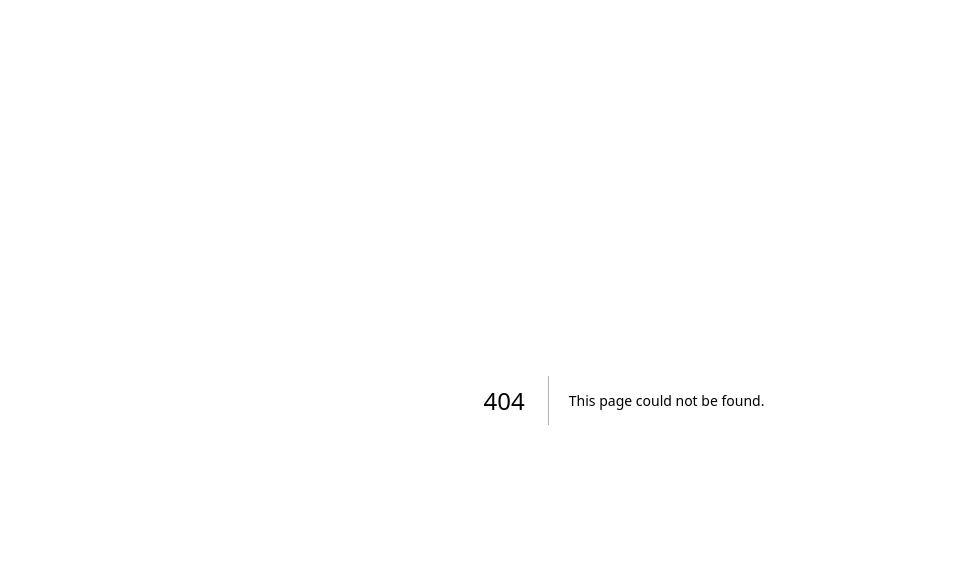
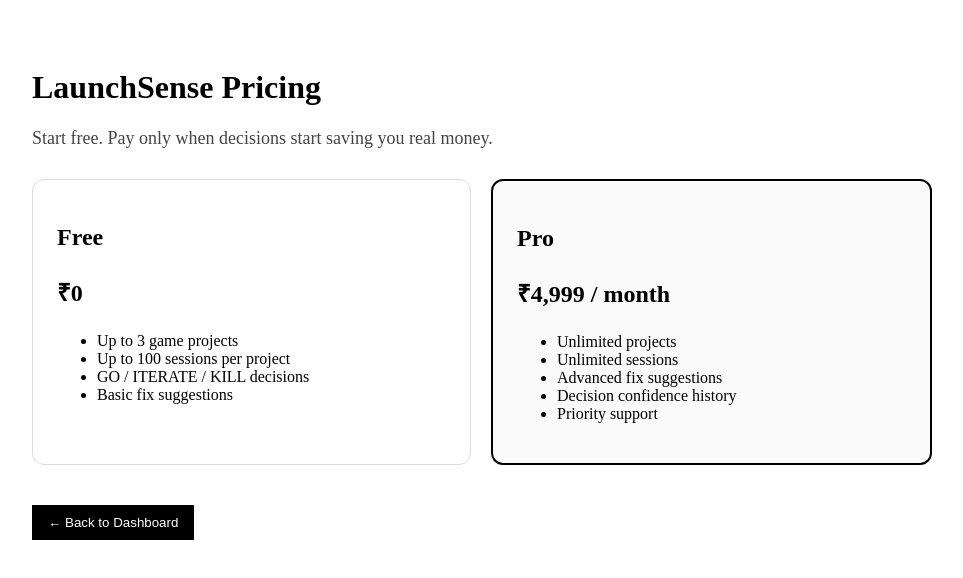
Before and after one commit to ashish98765/launchsense, a Next.js app in the folder frontend/: page /pricing in a window 1280 px wide. Before the commit this address had no page. Shown: the top 578 px of the page, without its empty margins (16-979 px from the left). Built offline with nearby package versions, Linux system fonts and the light colour scheme.

Commit message:
Create pricing.js

```diff
--- /dev/null
+++ b/frontend/pages/pricing.js
@@ -0,0 +1,78 @@
+import { useRouter } from "next/router";
+
+export default function Pricing() {
+  const router = useRouter();
+
+  return (
+    <div style={{ padding: 40, maxWidth: 900 }}>
+      <h1>LaunchSense Pricing</h1>
+      <p style={{ fontSize: 18, color: "#444" }}>
+        Start free. Pay only when decisions start saving you real money.
+      </p>
+
+      <div style={{ display: "flex", gap: 20, marginTop: 30 }}>
+        {/* FREE */}
+        <Plan
+          title="Free"
+          price="₹0"
+          features={[
+            "Up to 3 game projects",
+            "Up to 100 sessions per project",
+            "GO / ITERATE / KILL decisions",
+            "Basic fix suggestions",
+          ]}
+        />
+
+        {/* PRO */}
+        <Plan
+          title="Pro"
+          price="₹4,999 / month"
+          highlight
+          features={[
+            "Unlimited projects",
+            "Unlimited sessions",
+            "Advanced fix suggestions",
+            "Decision confidence history",
+            "Priority support",
+          ]}
+        />
+      </div>
+
+      <button
+        onClick={() => router.push("/dashboard")}
+        style={{
+          marginTop: 40,
+          padding: "10px 16px",
+          background: "#000",
+          color: "#fff",
+          border: "none",
+          cursor: "pointer",
+        }}
+      >
+        ← Back to Dashboard
+      </button>
+    </div>
+  );
+}
+
+function Plan({ title, price, features, highlight }) {
+  return (
+    <div
+      style={{
+        flex: 1,
+        padding: 24,
+        border: highlight ? "2px solid #000" : "1px solid #ddd",
+        borderRadius: 12,
+        background: highlight ? "#fafafa" : "#fff",
+      }}
+    >
+      <h2>{title}</h2>
+      <p style={{ fontSize: 24, fontWeight: "bold" }}>{price}</p>
+      <ul>
+        {features.map((f, i) => (
+          <li key={i}>{f}</li>
+        ))}
+      </ul>
+    </div>
+  );
+}
```
